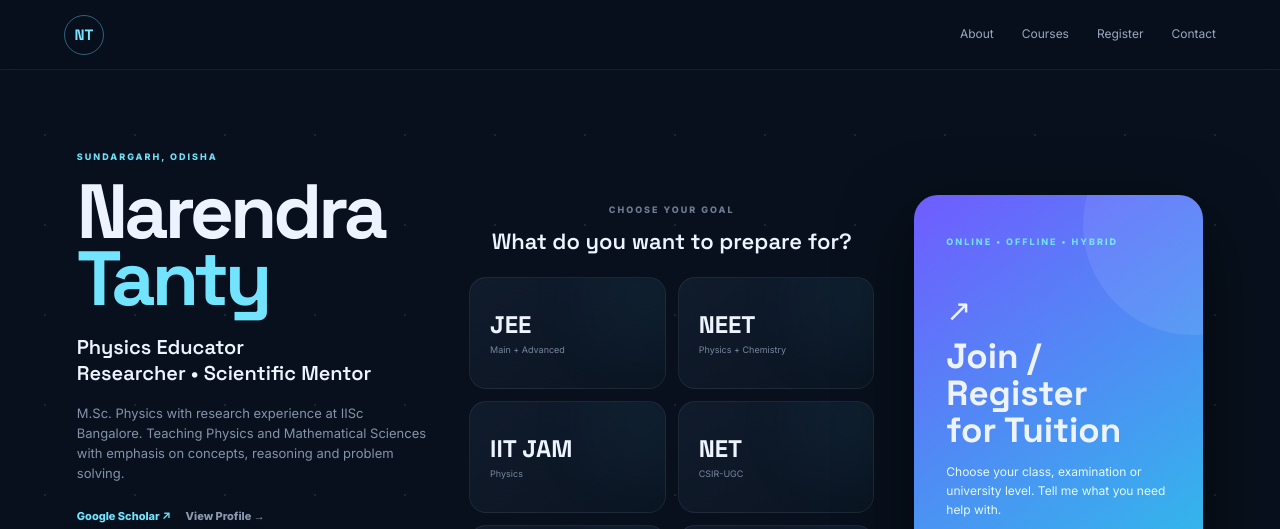
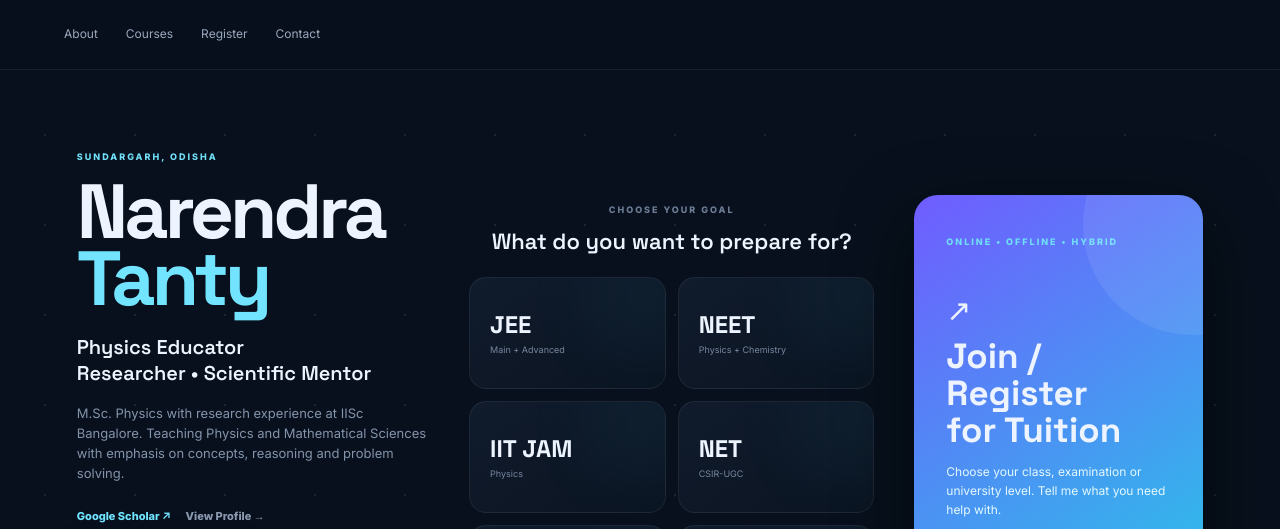
Before and after one commit to narendratanty-prog/Narendra-Tanty, a plain HTML site: page index.html in a window 1280 px wide. Shown: the top 529 px of the page. Drawn offline with Linux system fonts and the light colour scheme.

Commit message:
Add files via upload

```diff
--- a/index.html
+++ b/index.html
@@ -12,7 +12,7 @@
 </head>
 <body>
 <header class="top">
-  <a class="name-mark" href="#top">NT</a>
+
   <nav><a href="#about">About</a><a href="#courses">Courses</a><a href="#register">Register</a><a href="#contact">Contact</a></nav>
 </header>
 
```
Also changed, not shown: README.txt, profile.jpg.
